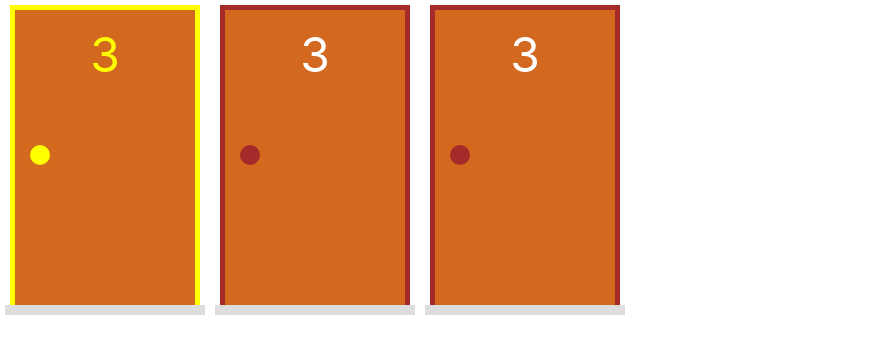
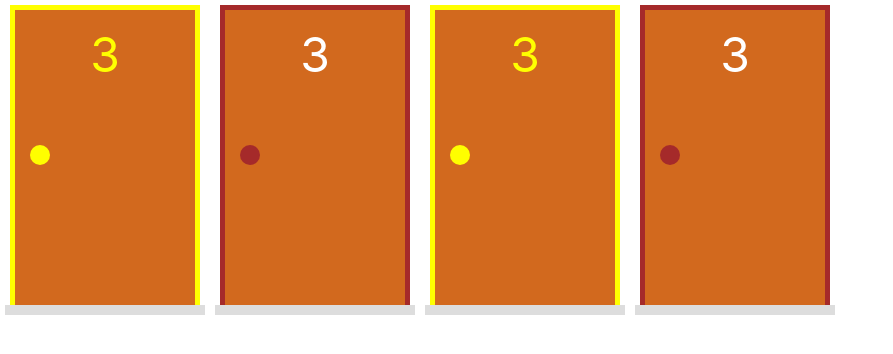
Before and after one commit to jordanobaluz/portas, a Next.js app: page / in a window 1280 px wide. Shown: the top 354 px of the page, without its empty margins (0-893 px from the left). Built offline with nearby package versions, Linux system fonts and the light colour scheme.

Commit message:
refatorado chamada do componente para definir com propriedades omitida ou não

```diff
--- a/pages/index.jsx
+++ b/pages/index.jsx
@@ -4,8 +4,10 @@ import Presente from "../components/Presente";
 export default function Home() {
   return (
     <div style={{ display: "flex" }}>
+      {/* pode ser passado definindo ou não a propriedades true e false */}
       <Porta selecionada={true} />
       <Porta selecionada={false} />
+      <Porta selecionada />
       <Porta />
 
     </div>
```
